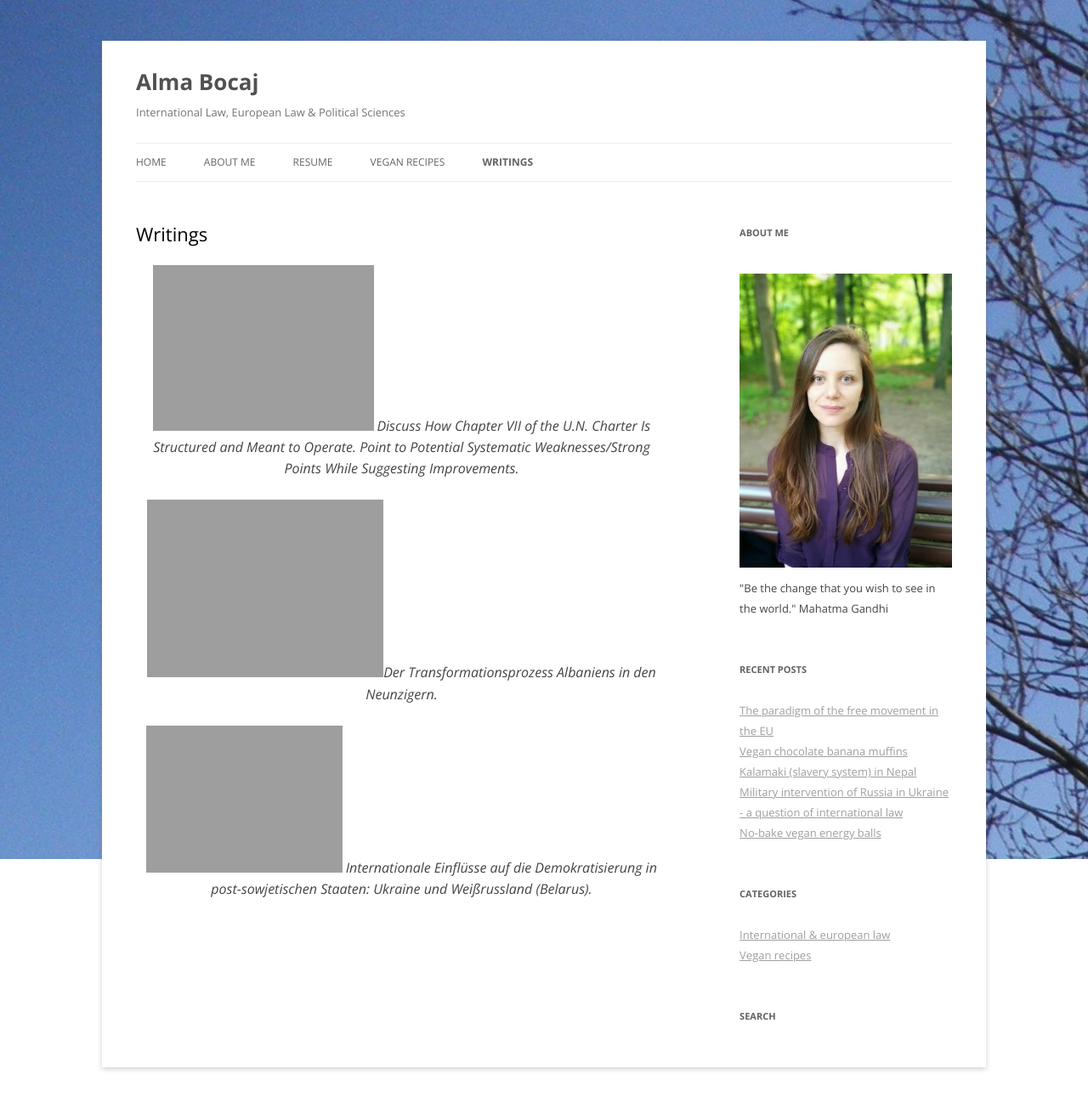
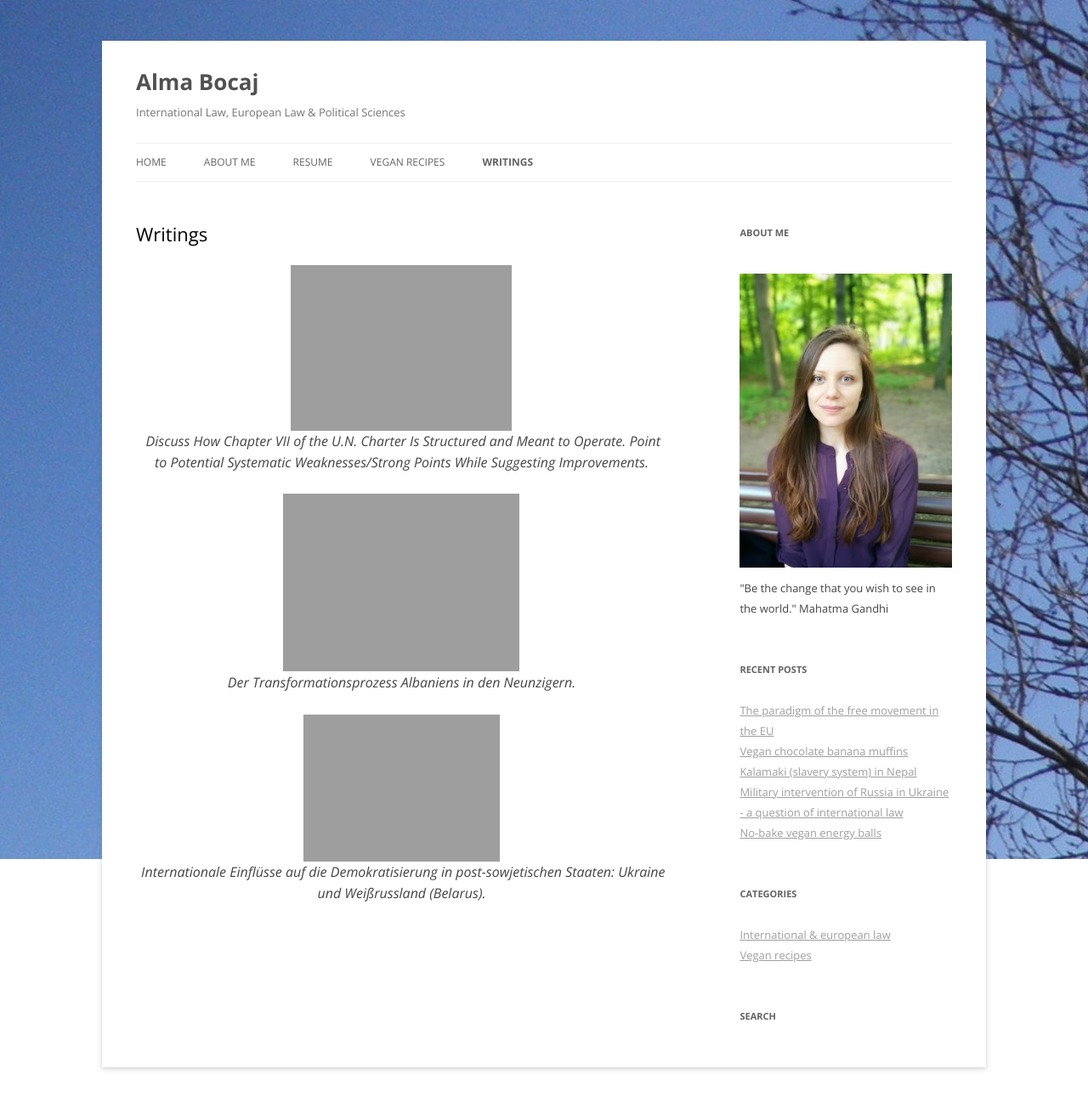
Before and after one commit to kidsil/www.almabocaj.com, a Jekyll site: the page built from writings/index.html, in a window 1280 px wide. Shown: the whole page at 85% size. Built offline with Jekyll 4.4.1, drawn with Linux system fonts in a browser that asks for light colours; comment, search, counter and statistics services are not loaded.

Commit message:
Adding media queries and clearfix

```diff
--- a/_sass/_layout.scss
+++ b/_sass/_layout.scss
@@ -21,7 +21,14 @@
     margin: 48px auto;
     box-shadow: 0 2px 6px rgba(100, 100, 100, 0.3);
     background-color: #fff;
-    max-width: 960px
+    max-width: 960px;
+    &:after {
+        @include clearfix;
+    }
+    @include media-query($on-palm) {
+        padding: 0 10px;
+        margin-top: 0;
+    }
 }
 
 header {
@@ -59,6 +66,10 @@
                 position: relative;
                 display: inline-block;
                 text-decoration: none;
+                @include media-query($on-palm) {
+                    display: block;
+                    text-align: center;
+                }
                 a {
                     color: #636363;
                     line-height: 44px;
@@ -80,14 +91,27 @@
 .left-sidebar, .right-sidebar {
     display: inline-block;
     vertical-align: top;
+    &:after {
+        @include clearfix;
+    }
 }
 .left-sidebar {
     width: 65.1%;
-    margin-right: 81px;
+    @include media-query($on-palm) {
+        width: auto;
+    }
 }
 .right-sidebar {
     width: 26%;
     margin-top: 24px;
+    float: right;
+    @include media-query($on-palm) {
+        display: none;
+    }
+    img {
+        max-width: 100%;
+        height: auto;
+    }
     .widget {
         margin-bottom: 48px;
         h3 {
@@ -156,3 +180,14 @@
         }
     }
 }
+
+
+// Media
+@include media-query($on-palm) {
+    h1, h2 {
+        text-align: center;
+    }
+    body {
+        background-image: none;
+    }
+}
--- a/_sass/_post.scss
+++ b/_sass/_post.scss
@@ -20,6 +20,12 @@
     img {
         max-width: 100%;
         height: auto;
+        &.aligncenter {
+            clear:both;
+            display: block;
+            margin-left: auto;
+            margin-right: auto;
+        }
     }
 }
 
--- a/css/main.scss
+++ b/css/main.scss
@@ -28,6 +28,13 @@
 $on-palm:          600px;
 $on-laptop:        800px;
 
+@mixin clearfix {
+    content: ".";
+    visibility: hidden;
+    display: block;
+    height: 0;
+    clear: both;
+}
 
 
 // Use media queries like this:
```
